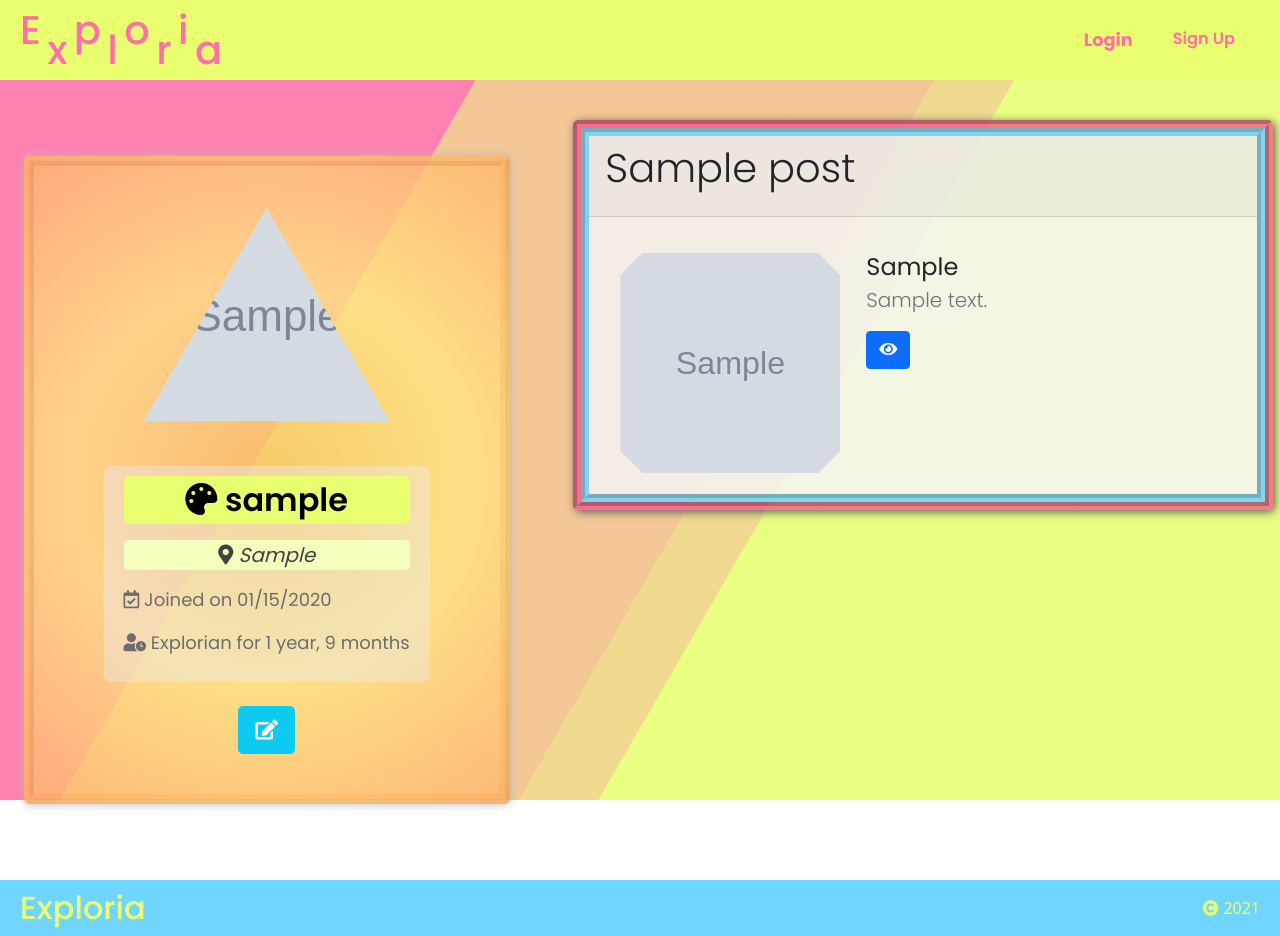
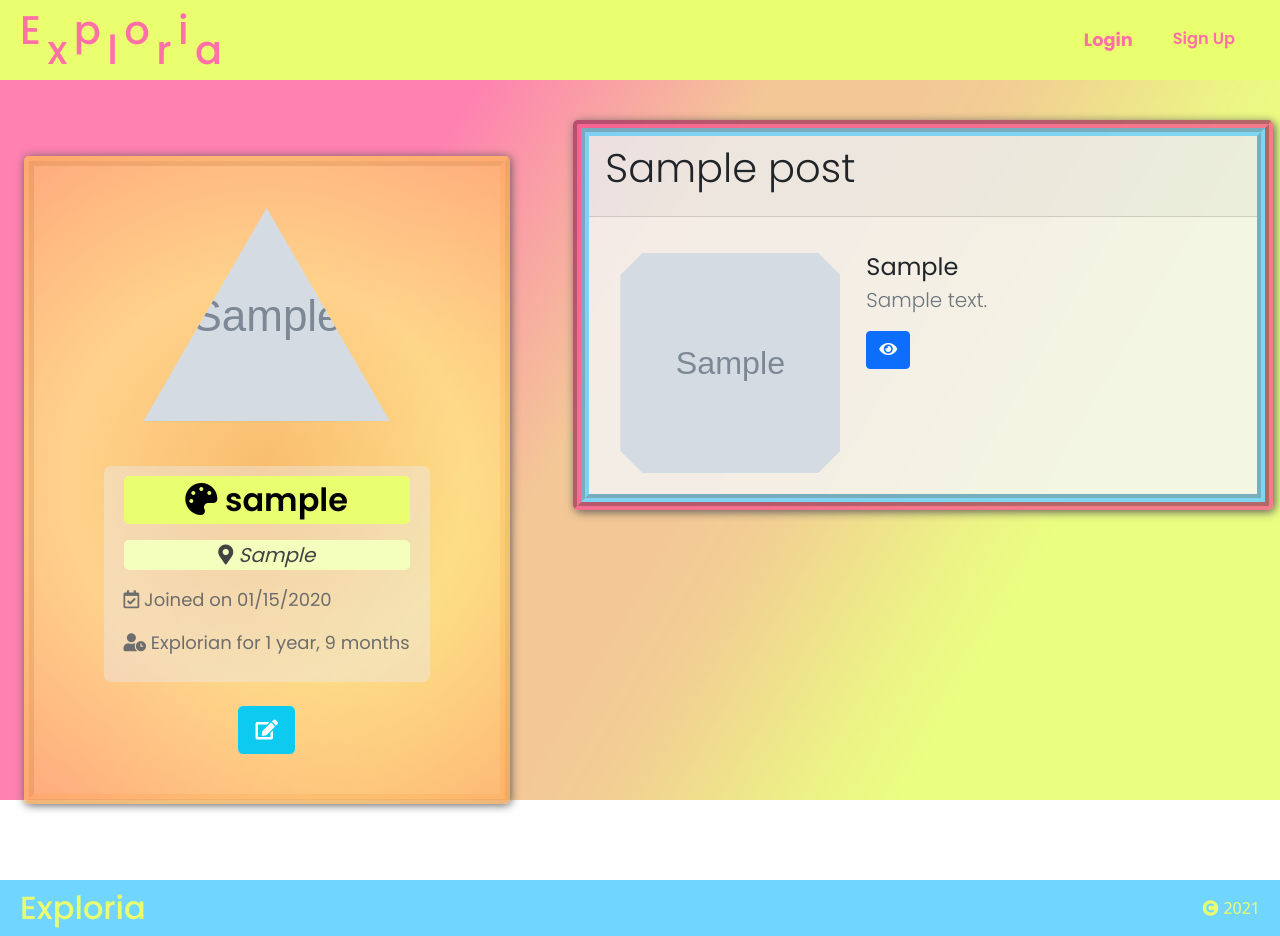
Before and after one commit to bryancurtis3/exploria-app, a Django app: page /users/1/ in a window 1280 px wide. Run offline with Django 3.2, Linux system fonts and the light colour scheme; tables that the repository leaves empty hold one stand-in row (values such as "Sample post"); grey boxes marked "Sample" are stand-in pictures; style sheets or scripts are compiled from the project's sources; some libraries are stand-ins or nearby versions.

Commit message:
Change profile animated bg blur and city see post button to an eye

```diff
--- a/main_app/static/styles/profile.scss
+++ b/main_app/static/styles/profile.scss
@@ -31,7 +31,7 @@
     padding: 0px 70px 40px 70px;
     border-radius: 5px;
     border: 10px ridge #ff972f2d;
-    box-shadow: 0px 0px 10px rgb(184, 183, 183);
+    box-shadow: 1px 1px 10px rgb(93, 92, 92);
   }
 
   // Info card text
@@ -204,7 +204,7 @@
   .bg {
     animation:slide 12s ease-in-out infinite alternate;
     background-image:
-      linear-gradient(-60deg, var(--neonyellow) 50%, var(--pink) 50%);
+      linear-gradient(-60deg, var(--neonyellow) 40%, var(--pink) 50%);
     bottom:0;
     left:-50%;
     opacity:.5;
@@ -221,6 +221,8 @@
 
   .bg3 {
     animation-duration:20s;
+    background-image:
+      linear-gradient(-60deg, var(--neonyellow) 40%, var(--pink) 50%);
   }
 
   @keyframes slide {
--- a/main_app/templates/city.html
+++ b/main_app/templates/city.html
@@ -34,7 +34,9 @@
 
       <h2>Posts</h2>
 
+
       <button class="new-post btn addbutton" data-bs-toggle="modal" data-bs-target="#newPost"><div class="addbutton-icons"><i class="fas fa-palette"></i><span><i class="fas fa-plus"></i></div></button>
+
     </div>
 
     <section class="col user-posts">
@@ -44,7 +46,7 @@
           <div class="card-header title-card">
             <a href="{% url 'post_detail' post.pk %}" class="text-decoration-none text-dark"><p class="display-6">{{post.title|truncatechars:"32"}}</p></a>
             <div class="post-buttons">
-              <a href="{% url 'post_detail' post.pk %}" class="btn btn-primary">See post</a>
+              <a href="{% url 'post_detail' post.pk %}" class="btn btn-primary"><i class="fas fa-eye"></i></a>
               <a href="{% url 'post_edit' post.pk %}" class="small-btn edit-bt btn btn-info">
                 <span class="icon text-white">
                   <i class="fas fa-edit"></i>
```
Also changed, not shown: static/styles/profile.css (+4 -3 lines).
